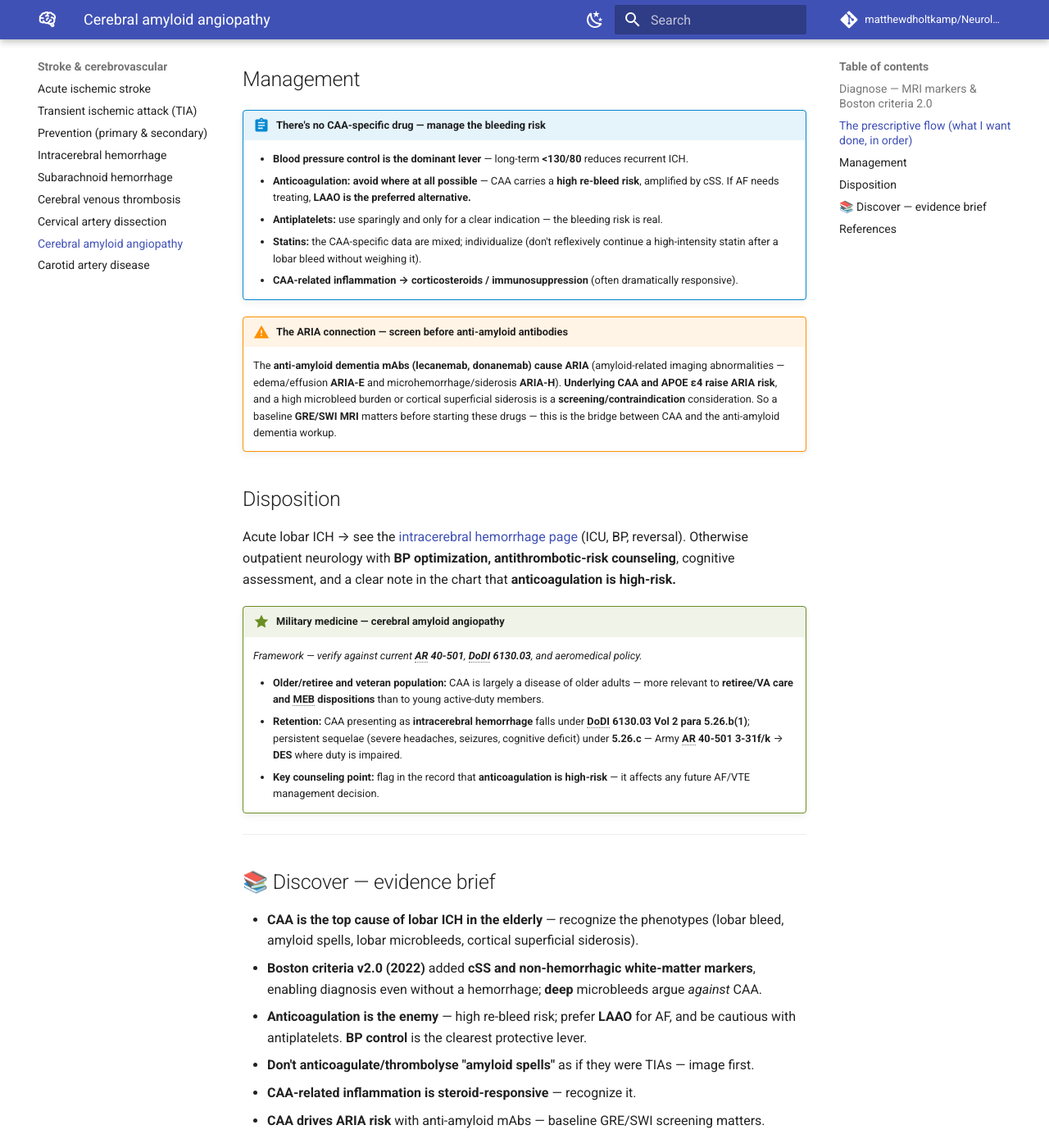
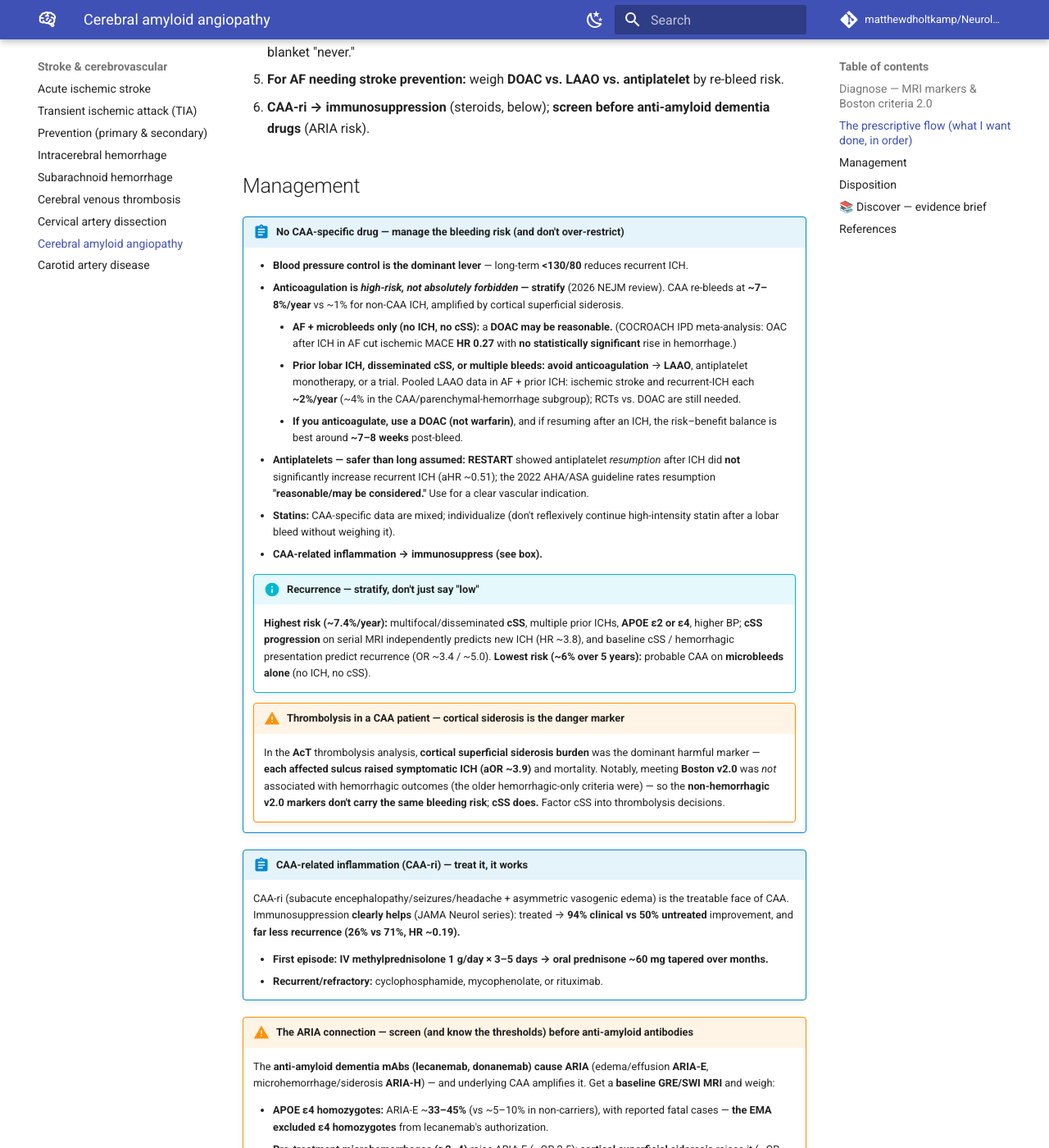
Before and after one commit to matthewdholtkamp/Neurology, an MkDocs documentation site: the page built from docs/stroke/cerebral-amyloid-angiopathy.md, in a window 1280 px wide and 1400 px high, scrolled down 1307 px. Shown: the whole window at 82% size. Built offline with MkDocs 1.6.1 and Material for MkDocs 9.7.7, drawn with Linux system fonts in a browser that asks for light colours; comment, search, counter and statistics services are not loaded; some of the changed text lies outside the part shown.

Commit message:
CAA: risk-stratified antithrombotics (2026 NEJM/Greenberg), Edinburgh, thrombolysis, CAA-ri, ARIA thresholds
- Reframe 'anticoagulation is the enemy' -> risk-stratified (2026 NEJM review):
  microbleeds-only AF may take a DOAC (COCROACH HR 0.27, no significant ICH excess);
  prior ICH/disseminated cSS -> LAAO (pooled ~2%/yr, ~4% CAA subgroup) or
  antiplatelet; warfarin out; resume ~7-8wk. RESTART: antiplatelet resumption not
  significantly harmful.
- Recurrence info box: ~7.4%/yr high-risk (cSS/multiple ICH/APOE) vs ~6%/5y
  microbleeds-only; cSS progression HR ~3.8.
- Thrombolysis warning (AcT 2026): cSS burden dominant harmful marker (each sulcus
  aOR ~3.9); Boston v2.0 non-hemorrhagic markers NOT associated with bleeding.
- Diagnosis: Boston v2.0 ~55% sensitivity for non-ICH presentations; Edinburgh CT
  criteria (diagnostic + prognostic IPD meta-analysis); CSF Abeta42+Abeta40 both low.
- CAA-ri order set: IV methylpred 1g x3-5d -> prednisone taper (94% vs 50% improve,
  recurrence HR 0.19); cyclophosphamide/MMF/rituximab for refractory.
- ARIA thresholds: APOE e4 homozygotes 33-45% (EMA excluded), microbleeds >=2-4
  OR 2.5, cSS contraindication, MAP>107 modifiable.
- Pathogenic timeline + first disease-modifying siRNA trial. NEJM 2026 as lead ref.

Co-Authored-By: Claude Fable 5 <noreply@anthropic.com>

```diff
--- a/docs/stroke/cerebral-amyloid-angiopathy.md
+++ b/docs/stroke/cerebral-amyloid-angiopathy.md
@@ -26,10 +26,19 @@ MRI) and **keep it away from anticoagulation**, because it re-bleeds.
     hyperintensities.**
 
     - **Boston criteria v2.0 (2022)** added cSS and the **non-hemorrhagic white-matter features** —
-      now allowing a diagnosis of **probable CAA even without a hemorrhage** in the right clinical
-      setting. Deep microbleeds point *away* from CAA (toward hypertensive small-vessel disease).
+      now allowing a diagnosis of **probable CAA even without a hemorrhage.** Deep microbleeds point
+      *away* from CAA (toward hypertensive small-vessel disease). **Know its blind spot:** validation
+      shows **~75% sensitivity / 95% specificity overall — but only ~55% sensitivity for *non-ICH*
+      (cognitive) presentations** vs ~90% for ICH. CAA can be advanced enough to impair cognition
+      *before* it meets the hemorrhagic criteria.
+    - **Edinburgh CT criteria (when there's no MRI):** **subarachnoid blood + finger-like projections**
+      on CT (spec ~87%, sens ~81%) support CAA in a lobar bleed — and they're now **prognostic**: an
+      IPD meta-analysis tied the Edinburgh risk tiers to **5-year recurrent-ICH rates of ~12% / 16% /
+      26%** (low/intermediate/high). Best used as a **rule-in** tool.
+    - **CSF biomarkers (adjunct):** CAA lowers **both Aβ42 *and* Aβ40** (Alzheimer's lowers Aβ42
+      only) — useful to distinguish the two and to flag concomitant CAA before anti-amyloid therapy.
     - **CAA-related inflammation (CAA-ri):** subacute encephalopathy, seizures, or headache with
-      **asymmetric confluent white-matter vasogenic edema** on MRI — **often steroid-responsive**;
+      **asymmetric confluent white-matter vasogenic edema** on MRI — **steroid-responsive**;
       recognize it because it's treatable (immunosuppression), unlike CAA itself.
 
 ## The prescriptive flow (what I want done, in order)
@@ -37,31 +46,68 @@ MRI) and **keep it away from anticoagulation**, because it re-bleeds.
 1. **Suspect CAA** from a lobar bleed, amyloid spells, or lobar microbleeds/cSS.
 2. **MRI with GRE/SWI**; apply **Boston 2.0**; consider CAA-ri if there's vasogenic edema.
 3. **Aggressive blood-pressure control** — the one intervention that clearly lowers recurrence.
-4. **Avoid anticoagulation; minimize/avoid antiplatelets** — weigh every antithrombotic against a
-   high re-bleed risk.
-5. **For AF needing stroke prevention:** consider **left-atrial-appendage occlusion** over
-   anticoagulation.
-6. **CAA-ri → immunosuppression** (steroids); **screen carefully before anti-amyloid dementia drugs**
+4. **Antithrombotic decision — risk-stratify** (bleeding phenotype vs. thrombotic need); it's *not*
+   a blanket "never."
+5. **For AF needing stroke prevention:** weigh **DOAC vs. LAAO vs. antiplatelet** by re-bleed risk.
+6. **CAA-ri → immunosuppression** (steroids, below); **screen before anti-amyloid dementia drugs**
    (ARIA risk).
 
 ## Management
 
-!!! orderset "There's no CAA-specific drug — manage the bleeding risk"
+!!! orderset "No CAA-specific drug — manage the bleeding risk (and don't over-restrict)"
     - **Blood pressure control is the dominant lever** — long-term **<130/80** reduces recurrent ICH.
-    - **Anticoagulation: avoid where at all possible** — CAA carries a **high re-bleed risk**,
-      amplified by cSS. If AF needs treating, **LAAO is the preferred alternative.**
-    - **Antiplatelets:** use sparingly and only for a clear indication — the bleeding risk is real.
-    - **Statins:** the CAA-specific data are mixed; individualize (don't reflexively continue a
-      high-intensity statin after a lobar bleed without weighing it).
-    - **CAA-related inflammation → corticosteroids / immunosuppression** (often dramatically
-      responsive).
+    - **Anticoagulation is *high-risk, not absolutely forbidden* — stratify** (2026 NEJM review). CAA
+      re-bleeds at **~7–8%/year** vs ~1% for non-CAA ICH, amplified by cortical superficial siderosis.
+        - **AF + microbleeds only (no ICH, no cSS):** a **DOAC may be reasonable.** (COCROACH IPD
+          meta-analysis: OAC after ICH in AF cut ischemic MACE **HR 0.27** with **no statistically
+          significant** rise in hemorrhage.)
+        - **Prior lobar ICH, disseminated cSS, or multiple bleeds:** **avoid anticoagulation** →
+          **LAAO**, antiplatelet monotherapy, or a trial. Pooled LAAO data in AF + prior ICH: ischemic
+          stroke and recurrent-ICH each **~2%/year** (~4% in the CAA/parenchymal-hemorrhage subgroup);
+          RCTs vs. DOAC are still needed.
+        - **If you anticoagulate, use a DOAC (not warfarin)**, and if resuming after an ICH, the
+          risk–benefit balance is best around **~7–8 weeks** post-bleed.
+    - **Antiplatelets — safer than long assumed:** **RESTART** showed antiplatelet *resumption* after
+      ICH did **not** significantly increase recurrent ICH (aHR ~0.51); the 2022 AHA/ASA guideline
+      rates resumption **"reasonable/may be considered."** Use for a clear vascular indication.
+    - **Statins:** CAA-specific data are mixed; individualize (don't reflexively continue high-intensity
+      statin after a lobar bleed without weighing it).
+    - **CAA-related inflammation → immunosuppress (see box).**
 
-!!! warning "The ARIA connection — screen before anti-amyloid antibodies"
-    The **anti-amyloid dementia mAbs (lecanemab, donanemab) cause ARIA** (amyloid-related imaging
-    abnormalities — edema/effusion **ARIA-E** and microhemorrhage/siderosis **ARIA-H**). **Underlying
-    CAA and APOE ε4 raise ARIA risk**, and a high microbleed burden or cortical superficial siderosis
-    is a **screening/contraindication** consideration. So a baseline **GRE/SWI MRI** matters before
-    starting these drugs — this is the bridge between CAA and the anti-amyloid dementia workup.
+    !!! info "Recurrence — stratify, don't just say "low""
+        **Highest risk (~7.4%/year):** multifocal/disseminated **cSS**, multiple prior ICHs, **APOE
+        ε2 or ε4**, higher BP; **cSS progression** on serial MRI independently predicts new ICH (HR
+        ~3.8), and baseline cSS / hemorrhagic presentation predict recurrence (OR ~3.4 / ~5.0).
+        **Lowest risk (~6% over 5 years):** probable CAA on **microbleeds alone** (no ICH, no cSS).
+
+    !!! warning "Thrombolysis in a CAA patient — cortical siderosis is the danger marker"
+        In the **AcT** thrombolysis analysis, **cortical superficial siderosis burden** was the
+        dominant harmful marker — **each affected sulcus raised symptomatic ICH (aOR ~3.9)** and
+        mortality. Notably, meeting **Boston v2.0** was *not* associated with hemorrhagic outcomes
+        (the older hemorrhagic-only criteria were) — so the **non-hemorrhagic v2.0 markers don't carry
+        the same bleeding risk**; **cSS does.** Factor cSS into thrombolysis decisions.
+
+!!! orderset "CAA-related inflammation (CAA-ri) — treat it, it works"
+    CAA-ri (subacute encephalopathy/seizures/headache + asymmetric vasogenic edema) is the treatable
+    face of CAA. Immunosuppression **clearly helps** (JAMA Neurol series): treated → **94% clinical vs
+    50% untreated** improvement, and **far less recurrence (26% vs 71%, HR ~0.19).**
+
+    - **First episode:** **IV methylprednisolone 1 g/day × 3–5 days → oral prednisone ~60 mg tapered
+      over months.**
+    - **Recurrent/refractory:** cyclophosphamide, mycophenolate, or rituximab.
+
+!!! warning "The ARIA connection — screen (and know the thresholds) before anti-amyloid antibodies"
+    The **anti-amyloid dementia mAbs (lecanemab, donanemab) cause ARIA** (edema/effusion **ARIA-E**,
+    microhemorrhage/siderosis **ARIA-H**) — and underlying CAA amplifies it. Get a **baseline GRE/SWI
+    MRI** and weigh:
+
+    - **APOE ε4 homozygotes:** ARIA-E ~**33–45%** (vs ~5–10% in non-carriers), with reported fatal
+      cases — **the EMA excluded ε4 homozygotes** from lecanemab's authorization.
+    - **Pre-treatment microhemorrhages (≥2–4)** raise ARIA-E (~OR 2.5); **cortical superficial
+      siderosis** raises it (~OR 2.2) and is generally a **contraindication.**
+    - **Elevated blood pressure (MAP >107)** is the sole *modifiable* ARIA risk factor — control it.
+
+    This is the practical bridge between CAA and the anti-amyloid dementia workup.
 
 ## Disposition
 
@@ -86,28 +132,48 @@ cognitive assessment, and a clear note in the chart that **anticoagulation is hi
 
 - **CAA is the top cause of lobar ICH in the elderly** — recognize the phenotypes (lobar bleed,
   amyloid spells, lobar microbleeds, cortical superficial siderosis).
-- **Boston criteria v2.0 (2022)** added **cSS and non-hemorrhagic white-matter markers**, enabling
-  diagnosis even without a hemorrhage; **deep** microbleeds argue *against* CAA.
-- **Anticoagulation is the enemy** — high re-bleed risk; prefer **LAAO** for AF, and be cautious with
-  antiplatelets. **BP control** is the clearest protective lever.
-- **Don't anticoagulate/thrombolyse "amyloid spells"** as if they were TIAs — image first.
-- **CAA-related inflammation is steroid-responsive** — recognize it.
-- **CAA drives ARIA risk** with anti-amyloid mAbs — baseline GRE/SWI screening matters.
+- **Boston criteria v2.0 (2022)** added **cSS and non-hemorrhagic markers** (diagnose without a
+  hemorrhage) — but it's **insensitive for cognitive (non-ICH) presentations (~55%).** **Edinburgh CT
+  criteria** help when there's no MRI and now carry **prognostic** weight.
+- **Anticoagulation is high-risk, not absolutely banned — stratify.** Microbleeds-only AF may take a
+  **DOAC** (COCROACH); prior ICH / disseminated cSS → **LAAO** or antiplatelet. **Warfarin is out** in
+  favor of DOACs. **Antiplatelet resumption is reasonable** (RESTART — no significant ICH excess).
+- **Recurrence is *not* uniformly "low"** — ~7.4%/year in the high-risk (cSS/multiple ICH/APOE)
+  group; ~6%/5 y in microbleeds-only. **cSS is the key danger marker** — also for **thrombolysis**
+  (AcT: each affected sulcus ↑ symptomatic ICH).
+- **CAA-related inflammation is immunosuppression-responsive** — treat it (94% vs 50% improve;
+  steroids → taper).
+- **CAA drives ARIA risk** — screen APOE ε4 homozygotes / microbleeds / cSS before anti-amyloid mAbs.
+- **On the horizon:** vascular Aβ deposits begin **30–40 years before the first ICH** (long
+  preclinical window); the **first disease-modifying trial** — an **APP-targeting siRNA** — is
+  enrolling sporadic and Dutch-type CAA.
 
-**Key sources:** Boston criteria v2.0 (Charidimou et al., Lancet Neurol 2022); CAA imaging reviews;
+**Key sources:** Greenberg SM, *Cerebral Amyloid Angiopathy* (NEJM 2026 — comprehensive review);
+Boston criteria v2.0 (Charidimou et al., Lancet Neurol 2022); CAA imaging reviews;
 2022 AHA/ASA spontaneous ICH guideline; anti-amyloid mAb ARIA data.
 
 ## References
 
-1. Charidimou A, et al. [*The Boston criteria version 2.0 for cerebral amyloid angiopathy.* Lancet
-   Neurol. 2022](https://pubmed.ncbi.nlm.nih.gov/35841910/); validation studies (Neurology 2024).
-2. Greenberg SM, et al. *2022 AHA/ASA spontaneous ICH guideline* (lobar bleed / CAA management).
-3. Anti-amyloid mAb trials (lecanemab, donanemab) — ARIA, CAA/APOE ε4 risk.
-4. **TRICARE / DoD:** antihypertensives generic-formulary. Retention: **DoDI 6130.03 Vol 2 para
+1. Greenberg SM. [*Cerebral Amyloid Angiopathy.* N Engl J Med. 2026](https://www.nejm.org/doi/full/10.1056/NEJMra2411298)
+   — comprehensive review (pathogenic timeline, risk-stratified antithrombotics, siRNA trial).
+2. Charidimou A, et al. [*The Boston criteria version 2.0 for CAA.* Lancet Neurol. 2022](https://pubmed.ncbi.nlm.nih.gov/35841910/);
+   MRI-neuropathology validation (Neurology 2024, ~55% sensitivity for non-ICH); Rodrigues MA, et al.
+   *Edinburgh CT criteria & recurrent ICH — IPD meta-analysis* (Lancet Neurol 2025).
+3. **Antithrombotics after ICH:** Al-Shahi Salman R, et al. *COCROACH* (Lancet Neurol 2023) and
+   *RESTART* (Lancet 2019); 2022 AHA/ASA spontaneous ICH guideline; LAAO in AF + prior ICH/CAA
+   (JNNP 2025; Int J Stroke meta-analysis 2025).
+4. **Thrombolysis / CAA-ri / ARIA:** Marzoughi S, et al. *CAA markers & thrombolysis (AcT)* (Stroke
+   2026); Regenhardt RW, et al. *Immunosuppression in CAA-ri* (JAMA Neurol 2020); anti-amyloid mAb
+   ARIA data (lecanemab/donanemab; APOE ε4-homozygote risk, EMA exclusion).
+5. **TRICARE / DoD:** antihypertensives generic-formulary. Retention: **DoDI 6130.03 Vol 2 para
    5.26.b(1)/5.26.c**, Army **AR 40-501 3-31f/k.**
 
-*Verified July 2026: CAA phenotypes (lobar ICH, amyloid spells, cSS), **Boston criteria v2.0** (adds
-cortical superficial siderosis + non-hemorrhagic white-matter markers), the **avoid-anticoagulation /
-prefer-LAAO** management principle, CAA-related inflammation as steroid-responsive, and the ARIA
-relationship with anti-amyloid mAbs reflect current literature. **Retention framing per DoDI 6130.03
-Vol 2 para 5.26.b(1)/5.26.c (Army AR 40-501 3-31f/k) — verify before counseling.**
+*Verified July 2026: CAA phenotypes, **Boston criteria v2.0** (with its ~55% non-ICH sensitivity gap),
+Edinburgh CT criteria (diagnostic + prognostic), the **risk-stratified** antithrombotic approach (2026
+NEJM review — DOAC reasonable for microbleeds-only AF per COCROACH; LAAO/antiplatelet for
+disseminated-cSS/multiple-ICH; RESTART supports antiplatelet resumption; warfarin avoided; resume ~7–8
+wk), cSS as the dominant re-bleed/thrombolysis danger marker (AcT), recurrence stratification (~7.4%/y
+high-risk vs ~6%/5 y microbleeds-only), CAA-ri immunosuppression (IV methylprednisolone → prednisone
+taper), and ARIA thresholds reflect current literature. **The specific effect sizes/rates were supplied
+by expert review with citations — confirm before quoting. Retention framing per DoDI 6130.03 Vol 2 para
+5.26.b(1)/5.26.c (Army AR 40-501 3-31f/k) — verify before counseling.**
```
